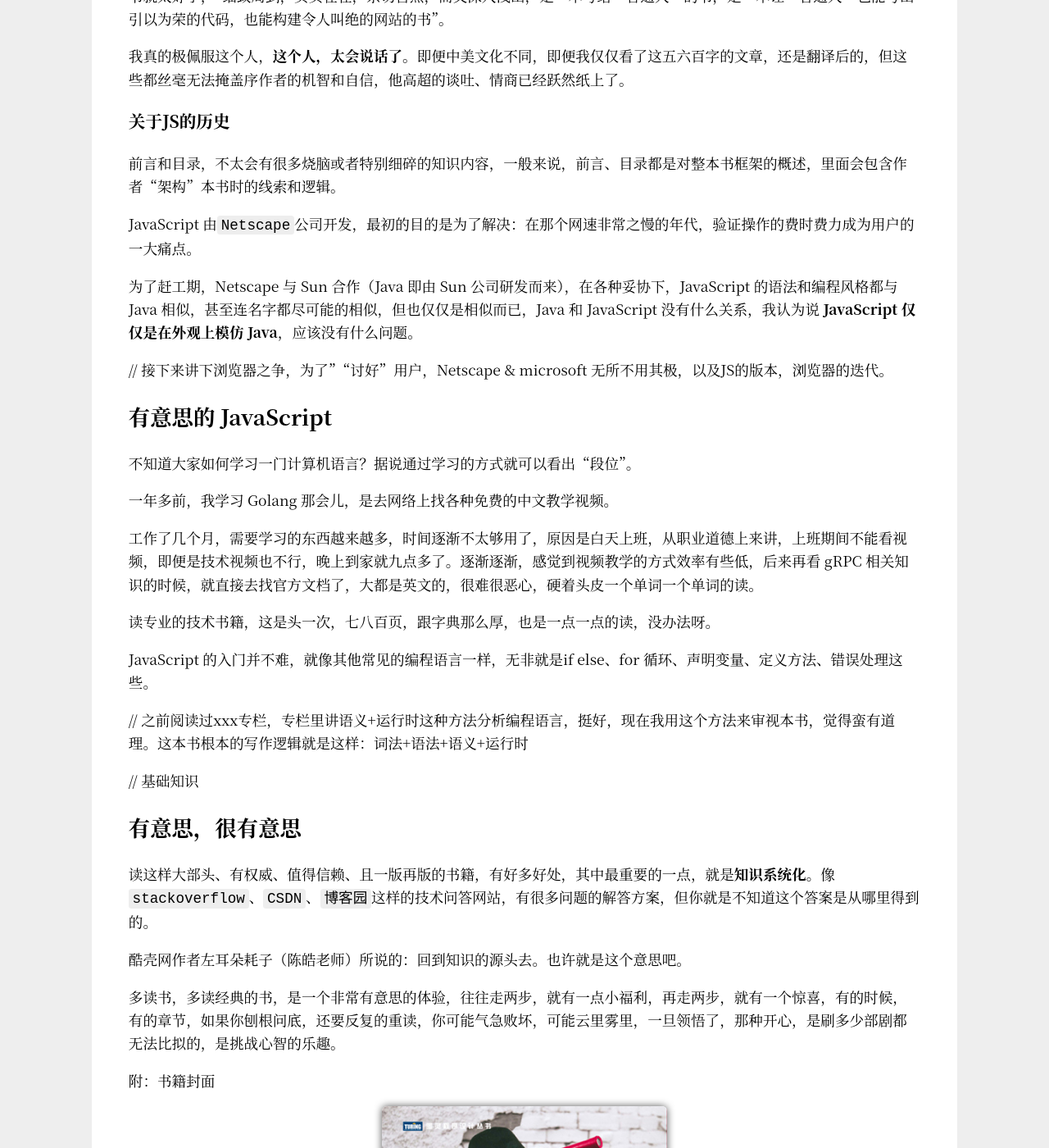
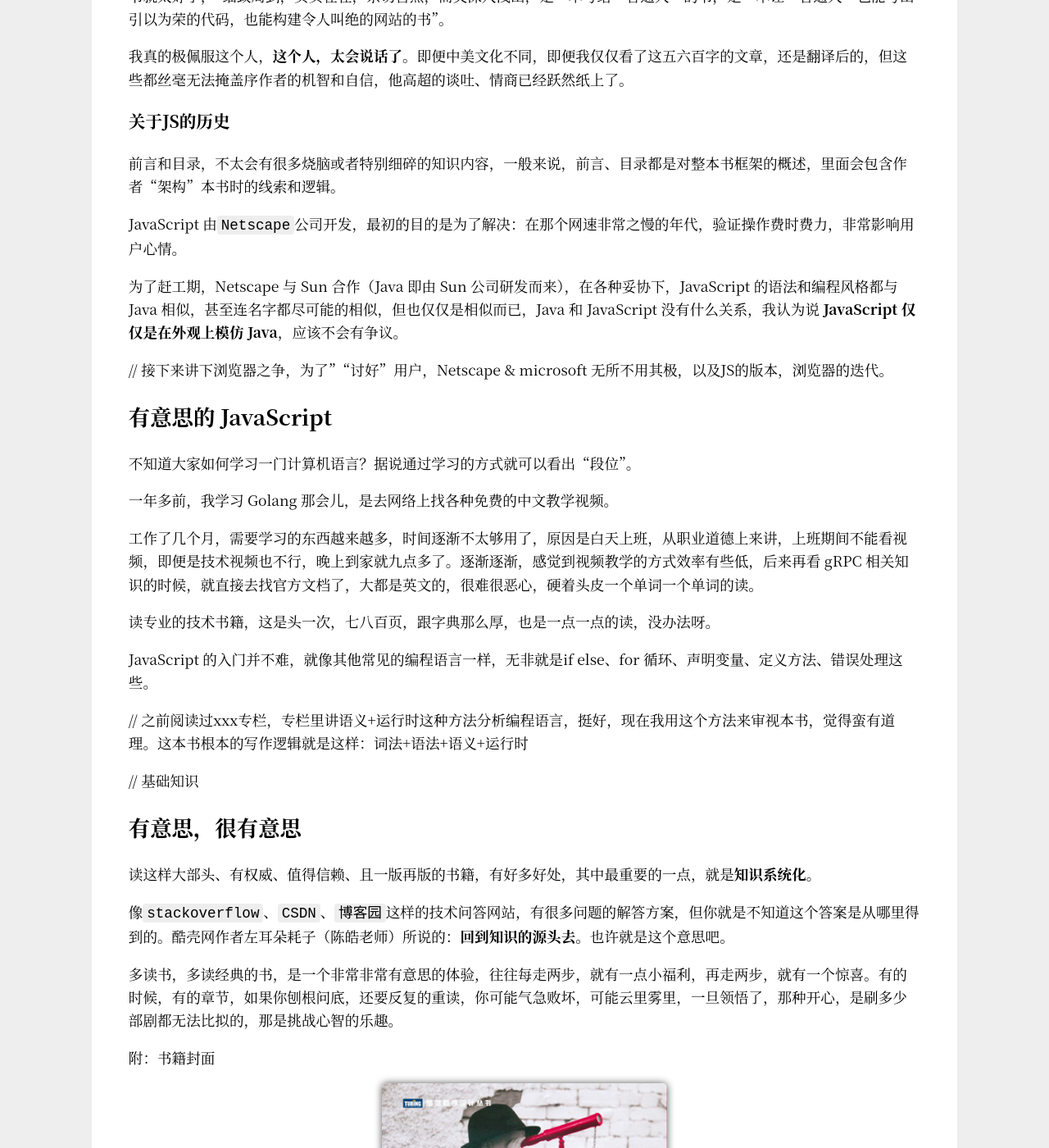
Before and after one commit to Haiyung/haiyung.github.io, a Jekyll site: the page built from _posts/2019-12-01-after-reading-professional-js-for-web-devs.md, in a window 1280 px wide and 1400 px high, scrolled down 1416 px. Shown: the whole window at 82% size. Built offline with Jekyll 4.4.1, drawn with Linux system fonts in a browser that asks for light colours.

Commit message:
update one article about JS

```diff
--- a/_posts/2019-12-01-after-reading-professional-js-for-web-devs.md
+++ b/_posts/2019-12-01-after-reading-professional-js-for-web-devs.md
@@ -45,9 +45,9 @@ __Contents__
 
 前言和目录，不太会有很多烧脑或者特别细碎的知识内容，一般来说，前言、目录都是对整本书框架的概述，里面会包含作者“架构”本书时的线索和逻辑。
 
-JavaScript 由`Netscape`公司开发，最初的目的是为了解决：在那个网速非常之慢的年代，验证操作的费时费力成为用户的一大痛点。
+JavaScript 由`Netscape`公司开发，最初的目的是为了解决：在那个网速非常之慢的年代，验证操作费时费力，非常影响用户心情。
 
-为了赶工期，Netscape 与 Sun 合作（Java 即由 Sun 公司研发而来），在各种妥协下，JavaScript 的语法和编程风格都与 Java 相似，甚至连名字都尽可能的相似，但也仅仅是相似而已，Java 和 JavaScript 没有什么关系，我认为说 **JavaScript 仅仅是在外观上模仿 Java**，应该没有什么问题。
+为了赶工期，Netscape 与 Sun 合作（Java 即由 Sun 公司研发而来），在各种妥协下，JavaScript 的语法和编程风格都与 Java 相似，甚至连名字都尽可能的相似，但也仅仅是相似而已，Java 和 JavaScript 没有什么关系，我认为说 **JavaScript 仅仅是在外观上模仿 Java**，应该不会有争议。
 
 // 接下来讲下浏览器之争，为了""讨好"用户，Netscape & microsoft 无所不用其极，以及JS的版本，浏览器的迭代。
 
@@ -72,11 +72,11 @@ JavaScript 的入门并不难，就像其他常见的编程语言一样，无非
 
 ## 有意思，很有意思
 
-读这样大部头、有权威、值得信赖、且一版再版的书籍，有好多好处，其中最重要的一点，就是**知识系统化**。像`stackoverflow`、`CSDN`、`博客园`这样的技术问答网站，有很多问题的解答方案，但你就是不知道这个答案是从哪里得到的。
+读这样大部头、有权威、值得信赖、且一版再版的书籍，有好多好处，其中最重要的一点，就是**知识系统化**。
 
-酷壳网作者左耳朵耗子（陈皓老师）所说的：回到知识的源头去。也许就是这个意思吧。
+像`stackoverflow`、`CSDN`、`博客园`这样的技术问答网站，有很多问题的解答方案，但你就是不知道这个答案是从哪里得到的。酷壳网作者左耳朵耗子（陈皓老师）所说的：**回到知识的源头去**。也许就是这个意思吧。
 
-多读书，多读经典的书，是一个非常有意思的体验，往往走两步，就有一点小福利，再走两步，就有一个惊喜，有的时候，有的章节，如果你刨根问底，还要反复的重读，你可能气急败坏，可能云里雾里，一旦领悟了，那种开心，是刷多少部剧都无法比拟的，是挑战心智的乐趣。
+多读书，多读经典的书，是一个非常非常有意思的体验，往往每走两步，就有一点小福利，再走两步，就有一个惊喜。有的时候，有的章节，如果你刨根问底，还要反复的重读，你可能气急败坏，可能云里雾里，一旦领悟了，那种开心，是刷多少部剧都无法比拟的，那是挑战心智的乐趣。
 
 附：书籍封面
 
```
